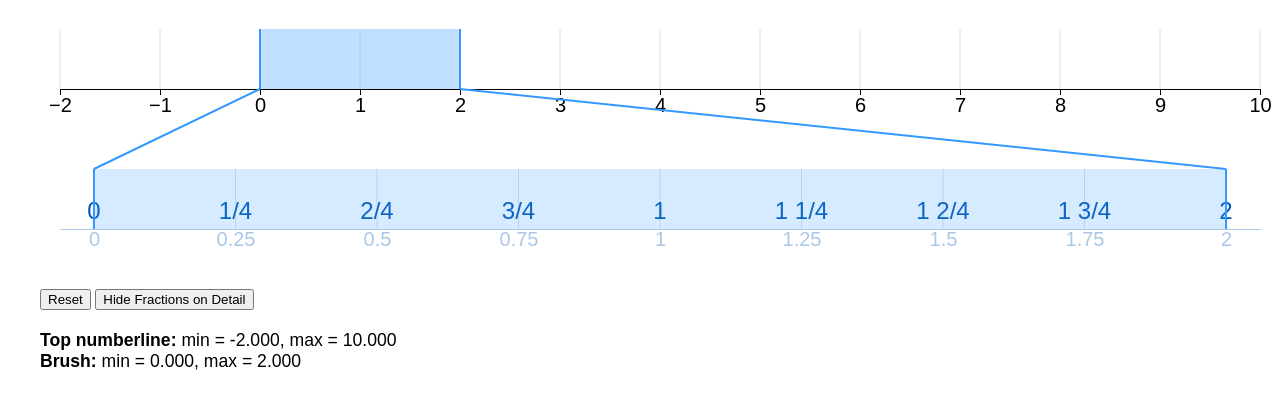
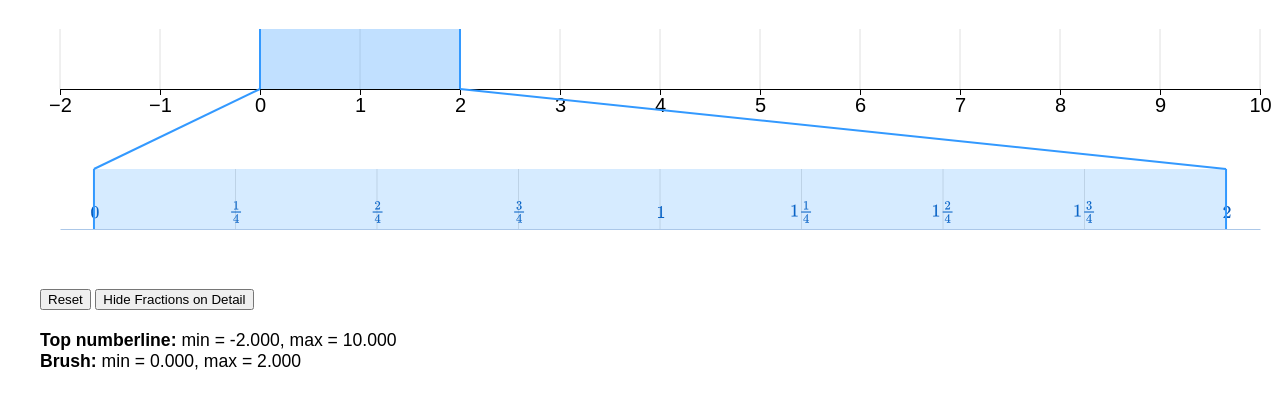
Before and after one commit to RupertLinacre/zoomable_numberline, a plain HTML site: page index.html in a window 1280 px wide. Both pictures are taken after a click on the button "Show Fractions on Detail". Shown: the part 38-444 px from the top of the page. Drawn offline with nearby package versions, Linux system fonts and the light colour scheme.

Commit message:
Enhance MathML support for fraction labels; add formatTickAsMathML function and integrate with D3 axis rendering

```diff
--- a/index.html
+++ b/index.html
@@ -6,6 +6,18 @@
     <title>Zoomable Number-lines – Step 5</title>
     <link rel="stylesheet" href="style.css">
     <script src="https://unpkg.com/d3@7"></script>
+    <script>
+        window.MathJax = {
+            svg: { fontCache: 'global' },
+            startup: {
+                ready: () => {
+                    console.log('MathJax (with MML support) is ready!');
+                    MathJax.startup.defaultReady();
+                }
+            }
+        };
+    </script>
+    <script id="MathJax-script" async src="https://cdn.jsdelivr.net/npm/mathjax@3/es5/tex-mml-svg.js"></script>
 </head>
 
 <body>
--- a/script.js
+++ b/script.js
@@ -1,3 +1,33 @@
+// --- MathML fraction label helper ---
+function formatTickAsMathML(chosenDenominator) {
+    return function (value) {
+        const tolerance = 1e-9;
+        const num = Math.round(value * chosenDenominator);
+        const absNum = Math.abs(num);
+        const sign = num < 0 ? '-' : '';
+        const den = chosenDenominator;
+
+        let mathmlString = "";
+
+        if (Math.abs(value) < tolerance && Math.abs(num) < tolerance) {
+            mathmlString = `<mn>0</mn>`;
+        } else if (Math.abs(num % den) < tolerance) {
+            const wholeVal = num / den;
+            mathmlString = `<mn>${wholeVal}</mn>`;
+        } else if (absNum > den) {
+            const wholePart = Math.trunc(num / den);
+            const remainderNum = absNum % den;
+            if (wholePart === 0) {
+                mathmlString = `<mo>${sign}</mo><mfrac><mn>${remainderNum}</mn><mn>${den}</mn></mfrac>`;
+            } else {
+                mathmlString = `<mo>${sign}</mo><mn>${Math.abs(wholePart)}</mn><mfrac><mn>${remainderNum}</mn><mn>${den}</mn></mfrac>`;
+            }
+        } else {
+            mathmlString = `<mo>${sign}</mo><mfrac><mn>${absNum}</mn><mn>${den}</mn></mfrac>`;
+        }
+        return `<math xmlns="http://www.w3.org/1998/Math/MathML">${mathmlString}</math>`;
+    };
+}
 const margin = { left: 40, right: 40, top: 20, bottom: 20 };
 const chartHeight = 100; // Height for each numberline (including margins)
 const innerH = chartHeight - margin.top - margin.bottom;
@@ -416,27 +446,45 @@ function updateDetail() {
     if (state.detailDisplayMode === 'fraction') {
         bestDenom = findBestDenominator(displayDomain, ALLOWED_DENOMINATORS, MIN_FRACTION_TICKS, MAX_FRACTION_TICKS);
         if (bestDenom) {
-            fractionTickValues = generateFractionTickValues(displayDomain, bestDenom);
-            mainTickValues = fractionTickValues;
-            detailAxis.tickValues(mainTickValues).tickFormat(d => {
-                let str = Number(d).toPrecision(4);
-                str = str.replace(/(\.[0-9]*[1-9])0+$/, '$1');
-                str = str.replace(/\.0+$/, '');
-                return str;
-            });
+            mainTickValues = generateFractionTickValues(displayDomain, bestDenom);
+            detailAxis.tickValues(mainTickValues).tickFormat(() => ""); // Hide D3's text labels
 
-            // Render fraction labels above the axis line, same size as decimals (2em)
-            fractionLabelsG.selectAll('text')
-                .data(mainTickValues)
-                .join('text')
-                .attr('x', d => dtXScale(d))
-                .attr('y', -10)
-                .attr('text-anchor', 'middle')
-                .attr('fill', '#0057b8')
-                .style('font-size', null)
-                .text(d => formatTickAsFraction(bestDenom)(d));
+            // Call axis to generate g.tick elements
+            dtAxisG.call(detailAxis);
 
-            fractionLabelsG.style('display', null);
+            // Remove any previous foreignObjects
+            dtAxisG.selectAll("g.tick foreignObject").remove();
+
+            // Add MathML labels via foreignObject
+            const foreignObjectWidth = 50;
+            const foreignObjectHeight = 30;
+            const yOffset = -foreignObjectHeight - 2;
+
+            dtAxisG.selectAll('g.tick')
+                .append('svg:foreignObject')
+                .attr('width', foreignObjectWidth)
+                .attr('height', foreignObjectHeight)
+                .attr('x', -foreignObjectWidth / 2)
+                .attr('y', yOffset)
+                .append('xhtml:div')
+                .style('width', foreignObjectWidth + 'px')
+                .style('height', foreignObjectHeight + 'px')
+                .style('display', 'flex')
+                .style('align-items', 'center')
+                .style('justify-content', 'center')
+                .style('font-size', '1.5em')
+                .style('color', '#0057b8')
+                .html(d => formatTickAsMathML(bestDenom)(d));
+
+            // Hide D3's original decimal axis labels and domain line
+            dtAxisG.selectAll('text').style('opacity', 0);
+            dtAxisG.selectAll('path.domain').style('opacity', 0.33);
+
+            // Trigger MathJax
+            if (window.MathJax && MathJax.typesetPromise) {
+                MathJax.typesetPromise([dtAxisG.node()]).catch(err => console.error("MathJax error:", err));
+            }
+            fractionLabelsG.style('display', 'none');
         } else {
             // Fallback: No suitable denominator found, behave like decimal mode
             detailAxis.ticks(10).tickFormat(d => {
```
